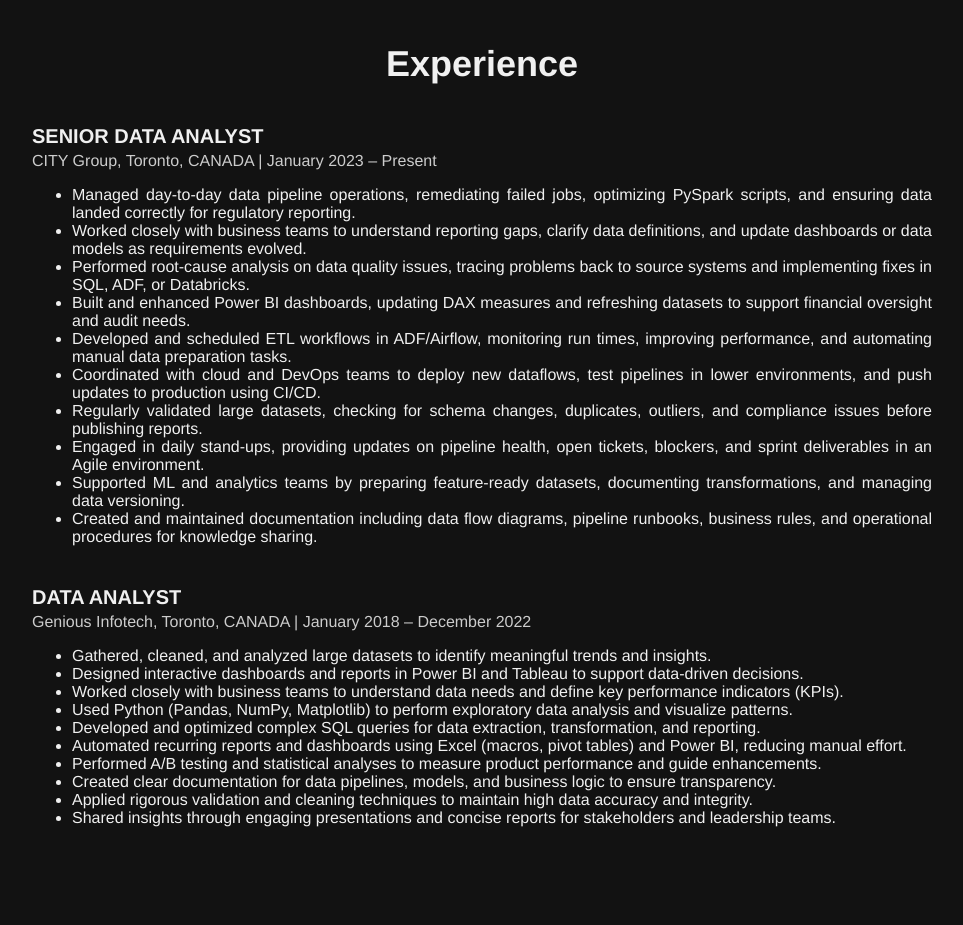
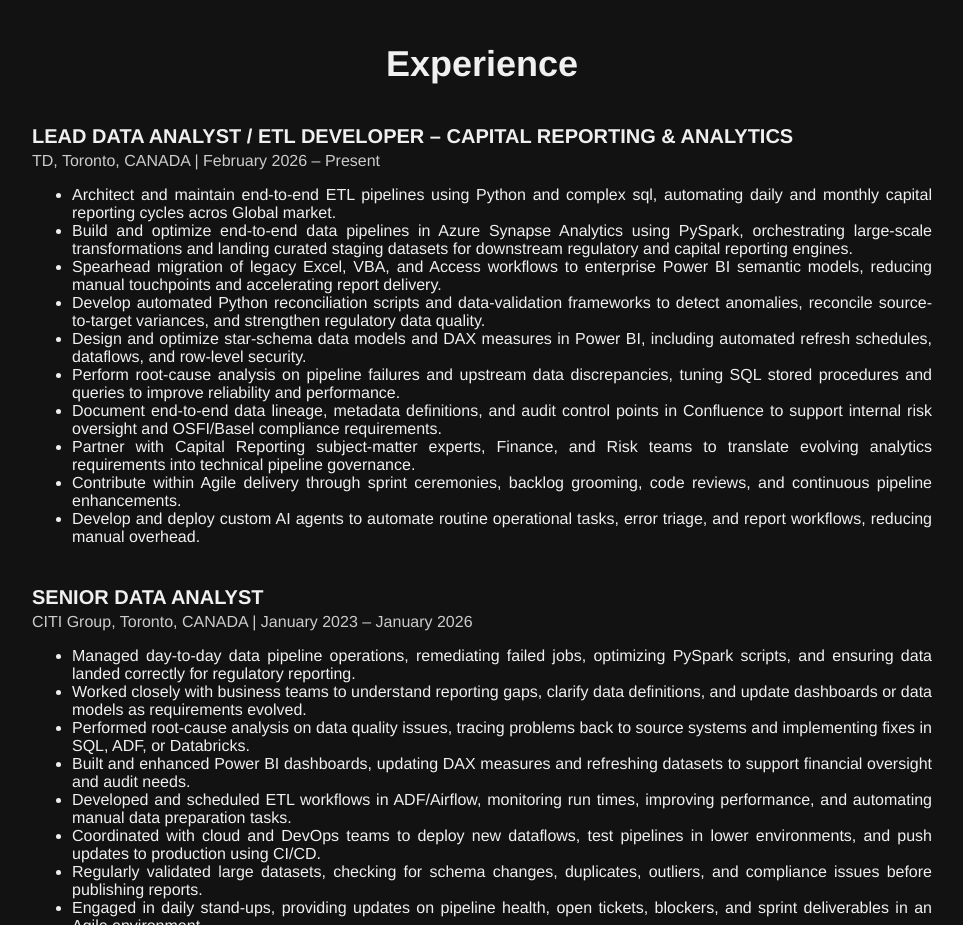
Before and after one commit to bhrugu1/portfolio, a React (Create React App) app: page / in a window 1280 px wide. Shown: the part 3460-4385 px from the top of the page, without its empty margins (158-1121 px from the left). Built offline with nearby package versions, Linux system fonts and the light colour scheme.

Commit message:
New experience

```diff
--- a/src/components/Experience.js
+++ b/src/components/Experience.js
@@ -14,6 +14,31 @@
         Experience
       </motion.h2>
 
+
+    <motion.div
+        className="job-entry"
+        initial={{ opacity: 0, y: 30 }}
+        whileInView={{ opacity: 1, y: 0 }}
+        transition={{ duration: 0.8 }}
+        viewport={{ once: false, amount: 0.3 }}
+      >
+        <h3>LEAD DATA ANALYST / ETL DEVELOPER – CAPITAL REPORTING & ANALYTICS</h3>
+        <div className="company">TD, Toronto, CANADA | February 2026 – Present</div>
+        <ul>
+          <li>Architect and maintain end-to-end ETL pipelines using Python and complex sql, automating daily and monthly capital reporting cycles acros Global market.</li>
+          <li>Build and optimize end-to-end data pipelines in Azure Synapse Analytics using PySpark, orchestrating large-scale transformations and landing curated staging datasets for downstream regulatory and capital reporting engines.</li>
+          <li>Spearhead migration of legacy Excel, VBA, and Access workflows to enterprise Power BI semantic models, reducing manual touchpoints and accelerating report delivery.</li>
+          <li>Develop automated Python reconciliation scripts and data-validation frameworks to detect anomalies, reconcile source-to-target variances, and strengthen regulatory data quality.</li>
+          <li>Design and optimize star-schema data models and DAX measures in Power BI, including automated refresh schedules, dataflows, and row-level security.</li>
+          <li>Perform root-cause analysis on pipeline failures and upstream data discrepancies, tuning SQL stored procedures and queries to improve reliability and performance.</li>
+          <li>Document end-to-end data lineage, metadata definitions, and audit control points in Confluence to support internal risk oversight and OSFI/Basel compliance requirements.</li>
+          <li>Partner with Capital Reporting subject-matter experts, Finance, and Risk teams to translate evolving analytics requirements into technical pipeline governance.</li>
+          <li>Contribute within Agile delivery through sprint ceremonies, backlog grooming, code reviews, and continuous pipeline enhancements.</li>
+          <li>Develop and deploy custom AI agents to automate routine operational tasks, error triage, and report workflows, reducing manual overhead.</li>
+        </ul>
+
+      </motion.div>
+
       <motion.div
         className="job-entry"
         initial={{ opacity: 0, y: 30 }}
@@ -22,7 +47,7 @@
         viewport={{ once: false, amount: 0.3 }}
       >
         <h3>SENIOR DATA ANALYST</h3>
-        <div className="company">CITY Group, Toronto, CANADA | January 2023 – Present</div>
+        <div className="company">CITI Group, Toronto, CANADA | January 2023 – January 2026</div>
         <ul>
           <li>Managed day-to-day data pipeline operations, remediating failed jobs, optimizing PySpark scripts, and ensuring data landed correctly for regulatory reporting.</li>
           <li>Worked closely with business teams to understand reporting gaps, clarify data definitions, and update dashboards or data models as requirements evolved.</li>
```
